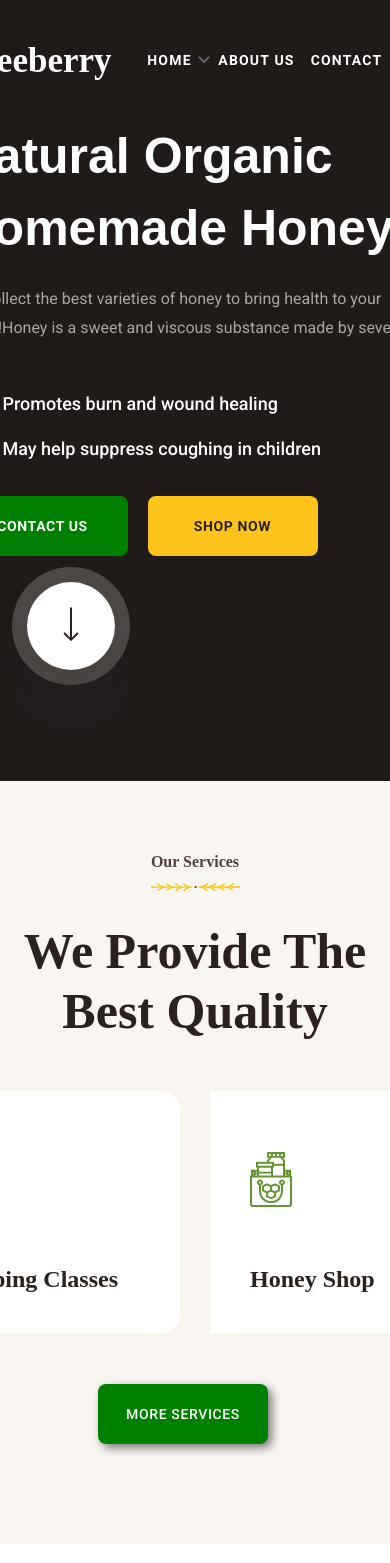
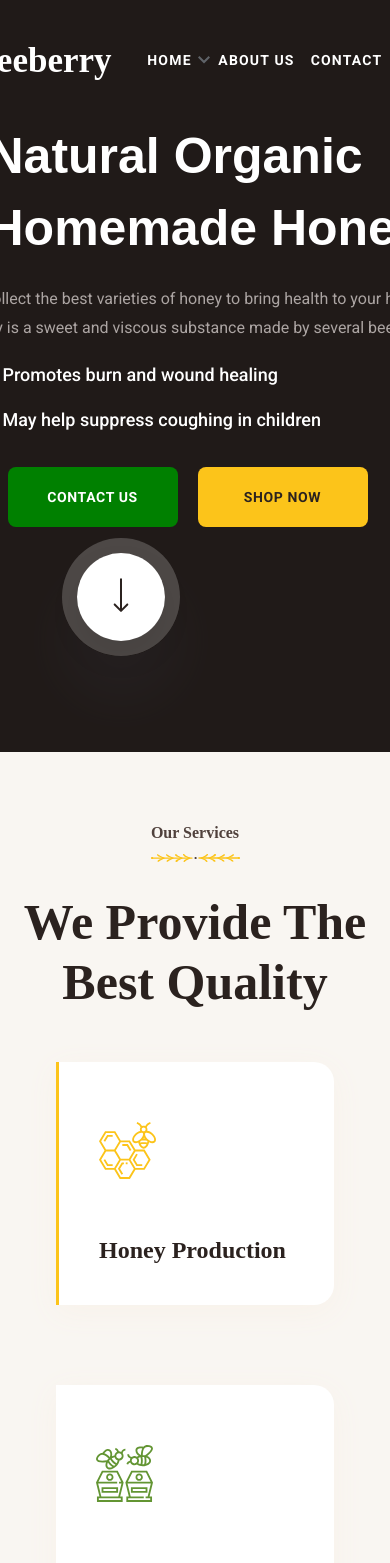
Before and after one commit to bekov28/beeberry-project, a React (Create React App) app: page / in a window 390 px wide. Shown: the top 1563 px of the page. Built offline with nearby package versions, Linux system fonts and the light colour scheme; a web font is replaced by a local one.

Commit message:
responsive styles

```diff
--- a/src/components/main/index.tsx
+++ b/src/components/main/index.tsx
@@ -20,7 +20,11 @@ import {
   HoneyPro,
   MainCon,
   MainFirst,
+  MainHoneyPro,
   ModalCon,
+  NaturalLeft,
+  NaturalMain,
+  NaturalRight,
   OurProducts,
   OurServices,
   PromotesCon,
@@ -30,6 +34,7 @@ import {
   WhyUsCon,
   WhyUsImg,
   WhyUsLeft,
+  WhyUsMain,
   WhyUsRight,
   YellowBtn,
   YourCon,
@@ -152,14 +157,16 @@ const MainPage = () => {
     <MainCon>
       <MainFirst>
         <BackgroundImg className="BackImg">
-          <div className="styleDiv">
-            <div className="natural">
+          <NaturalMain>
+            <NaturalLeft>
               <h1>Natural Organic Homemade Honey</h1>
               <h3>
                 We collect the best varieties of honey to bring health to your
-                home!Honey is a sweet and viscous substance made by several bees
+                home! <br />
+                Honey is a sweet and viscous substance made by several bees
               </h3>
-            </div>
+            </NaturalLeft>
+            <NaturalRight>
               <PromotesCon>
                 <div style={{ display: "flex", gap: "15px" }}>
                   <img src={mark} alt="mark" />
@@ -170,12 +177,13 @@ const MainPage = () => {
                   <p>May help suppress coughing in children</p>
                 </div>
               </PromotesCon>
-            <ButtonsCon>
+              <ButtonsCon className="buttonCon">
                 <GreenBtn>Contact us</GreenBtn>
                 <YellowBtn>Shop Now</YellowBtn>
               </ButtonsCon>
-            <ActiveImg src={arrowDown} alt="arrow-img" />
-          </div>
+              <ActiveImg src={arrowDown} alt="arrow-img" className="arrowImg" />
+            </NaturalRight>
+          </NaturalMain>
         </BackgroundImg>
         <BackRightCon src={honey} alt="honey" className="RightCon" />
       </MainFirst>
@@ -186,7 +194,7 @@ const MainPage = () => {
         <h4>Our Services</h4>
         <img src={frame} alt="frame" />
         <h2>We Provide The Best Quality</h2>
-        <div style={{ display: "flex", gap: "30px" }}>
+        <MainHoneyPro>
           <HoneyPro className="HoneyCon">
             <img src={honeycomb} alt="honeycomb-img" />
             <p>Honey Production</p>
@@ -203,7 +211,7 @@ const MainPage = () => {
             <img src={honey007} alt="honey007-img" />
             <p>Swarm Removal</p>
           </HoneyPro>
-        </div>
+        </MainHoneyPro>
         <div
           style={{ marginTop: "50px", width: "194px", marginBottom: "100px" }}
         >
@@ -214,7 +222,7 @@ const MainPage = () => {
         <h4>Why Us</h4>
         <img src={frame} alt="frame" />
         <h2>Why Choose Our Products</h2>
-        <div style={{ display: "flex", marginTop: "30px", gap: "80px" }}>
+        <WhyUsMain>
           <WhyUsLeft>
             <img src={natural} alt="natural-img" />
             <img src={flower} alt="flower-img" />
@@ -225,12 +233,12 @@ const MainPage = () => {
             alt="bee-img"
             style={{ width: "411px", height: "434px" }}
           />
-          <WhyUsRight>
+          <WhyUsRight className="whyUsRight">
             <img src={beesSeal} alt="beesSeal-img" />
             <img src={hundred} alt="hundred-img" />
             <img src={increase} alt="increase-img" />
           </WhyUsRight>
-        </div>
+        </WhyUsMain>
       </WhyUsCon>
       <DownloadCon>
         <div>
--- a/src/components/styles/style.ts
+++ b/src/components/styles/style.ts
@@ -183,7 +183,7 @@ export const BackgroundImg = styled.div`
     font-style: normal;
     font-weight: 900;
     line-height: 72px;
-    width: 575px;
+    width: 100%;
   }
   h3 {
     color: #aca5a3;
@@ -192,7 +192,7 @@ export const BackgroundImg = styled.div`
     font-style: normal;
     font-weight: 400;
     line-height: 29px;
-    width: 486px;
+    width: 100%;
     margin-top: 20px;
   }
 
@@ -242,6 +242,35 @@ export const ModalCon = styled.div`
     display: none;
   }
 `;
+
+export const NaturalMain = styled.div`
+  @media only screen and (max-width: 1300px) {
+    display: flex;
+    width: 100%;
+  }
+  @media only screen and (max-width: 1080px) {
+    flex-direction: column;
+  }
+  @media only screen and (max-width: 540px) {
+    padding: 0 40px;
+    .buttonCon,
+    .arrowImg {
+      margin-left: 50px;
+    }
+  }
+`;
+
+export const NaturalLeft = styled.div`
+  max-width: 575px;
+  width: 100%;
+  @media only screen and (max-width: 540px) {
+    h1 {
+      margin-left: 30px;
+    }
+  }
+`;
+
+export const NaturalRight = styled.div``;
 
 export const PromotesCon = styled.div`
   display: flex;
@@ -368,8 +397,22 @@ export const OurServices = styled.div`
     margin-top: 30px;
   }
 `;
+export const MainHoneyPro = styled.div`
+  display: grid;
+  grid-template-areas: "a a a a";
+  gap: 30px;
+  @media only screen and (max-width: 1340px) {
+    grid-template-areas: "a a a";
+  }
+  @media only screen and (max-width: 1020px) {
+    grid-template-areas: "a a";
+  }
+  @media only screen and (max-width: 650px) {
+    grid-template-areas: "a";
+  }
+`;
+
 export const HoneyPro = styled.div`
-  width: 300px;
   height: 243px;
   flex-shrink: 0;
   border-radius: 0px 20px 20px 0px;
@@ -428,6 +471,20 @@ export const WhyUsCon = styled.div`
     font-weight: 900;
     line-height: 60px;
     margin-top: 30px;
+    width: 100vw;
+  }
+`;
+export const WhyUsMain = styled.div`
+  display: grid;
+  grid-template-areas: "a a a";
+  margin-top: 30px;
+  gap: 80px;
+
+  @media only screen and (max-width: 1330px) {
+    grid-template-areas: "a a";
+  }
+  @media only screen and (max-width: 900px) {
+    grid-template-areas: "a";
   }
 `;
 
```
Lines whose indentation alone changed are shown as unchanged.
